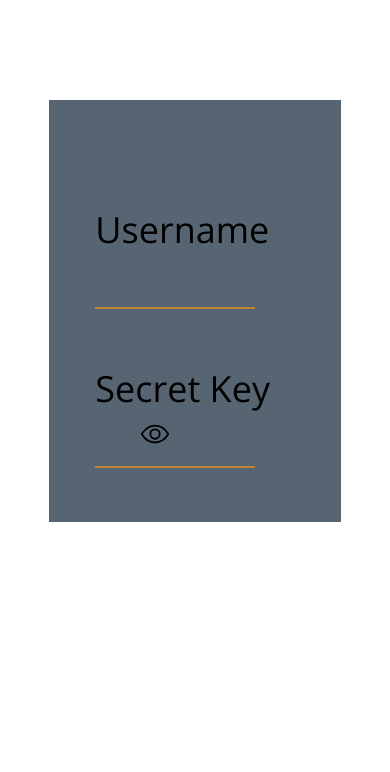
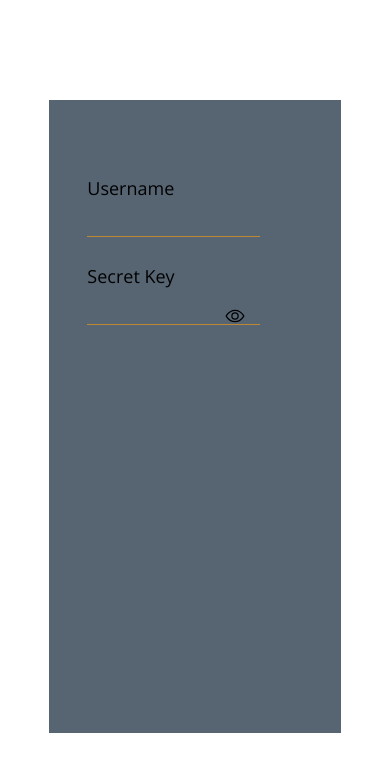
Before and after one commit to tolu-c/password, a plain HTML site: page index.html in a window 390 px wide. Drawn offline with nearby package versions, Linux system fonts and the light colour scheme.

Commit message:
updated queries

```diff
--- a/index.html
+++ b/index.html
@@ -11,6 +11,7 @@
       media="screen"
       href="static/css/index.css"
     />
+    <link rel="stylesheet" href="static/css/queries.css" />
     <link rel="preconnect" href="https://fonts.gstatic.com" />
     <link
       href="https://fonts.googleapis.com/css2?family=Open+Sans:wght@400&display=swap"
--- a/static/css/queries.css
+++ b/static/css/queries.css
@@ -0,0 +1,81 @@
+@media only screen and (max-width: 1200px) {
+  .container {
+    height: 75vh;
+  }
+  .eye-icon {
+    right: 140px;
+  }
+}
+
+@media only screen and (max-width: 1024px) {
+  .container {
+    height: 50vh;
+  }
+}
+
+@media only screen and (max-width: 768px) {
+  .container {
+    padding-top: 100px;
+    height: 75vh;
+  }
+  .user label,
+  .pssd label {
+    font-size: 100%;
+  }
+  input {
+    border-bottom: 2px solid #f39c12;
+    height: 45px;
+    padding: 1px 5px;
+    font-size: 100%;
+    margin-top: 3px;
+  }
+  input:focus {
+    border-bottom: 4px solid #f39c12;
+  }
+  .eye {
+    font-size: 125%;
+  }
+  .eye-icon {
+    right: 65px;
+    top: 50px;
+    width: 50px;
+    height: 50px;
+  }
+}
+
+@media only screen and (max-width: 480px) {
+  .container {
+    padding-top: 75px;
+  }
+  .user label,
+  .pssd label {
+    font-size: 90%;
+  }
+  .user,
+  .pssd {
+    padding: 1px 2px;
+    margin-bottom: 5px;
+  }
+  .eye {
+    font-size: 100%;
+  }
+  .eye-icon {
+    right: 45px;
+    top: 43px;
+    width: 50px;
+    height: 50px;
+  }
+  input {
+    border-bottom: 1px solid #f39c12;
+    height: 35px;
+    padding: 1px 5px;
+    font-size: 90%;
+    margin-top: 2px;
+  }
+  input:focus {
+    border-bottom: 2.5px solid #f39c12;
+  }
+}
+
+@media only screen and (max-width: 320px) {
+}
```
Also changed, not shown: static/css/index.css (+0 -13 lines).
